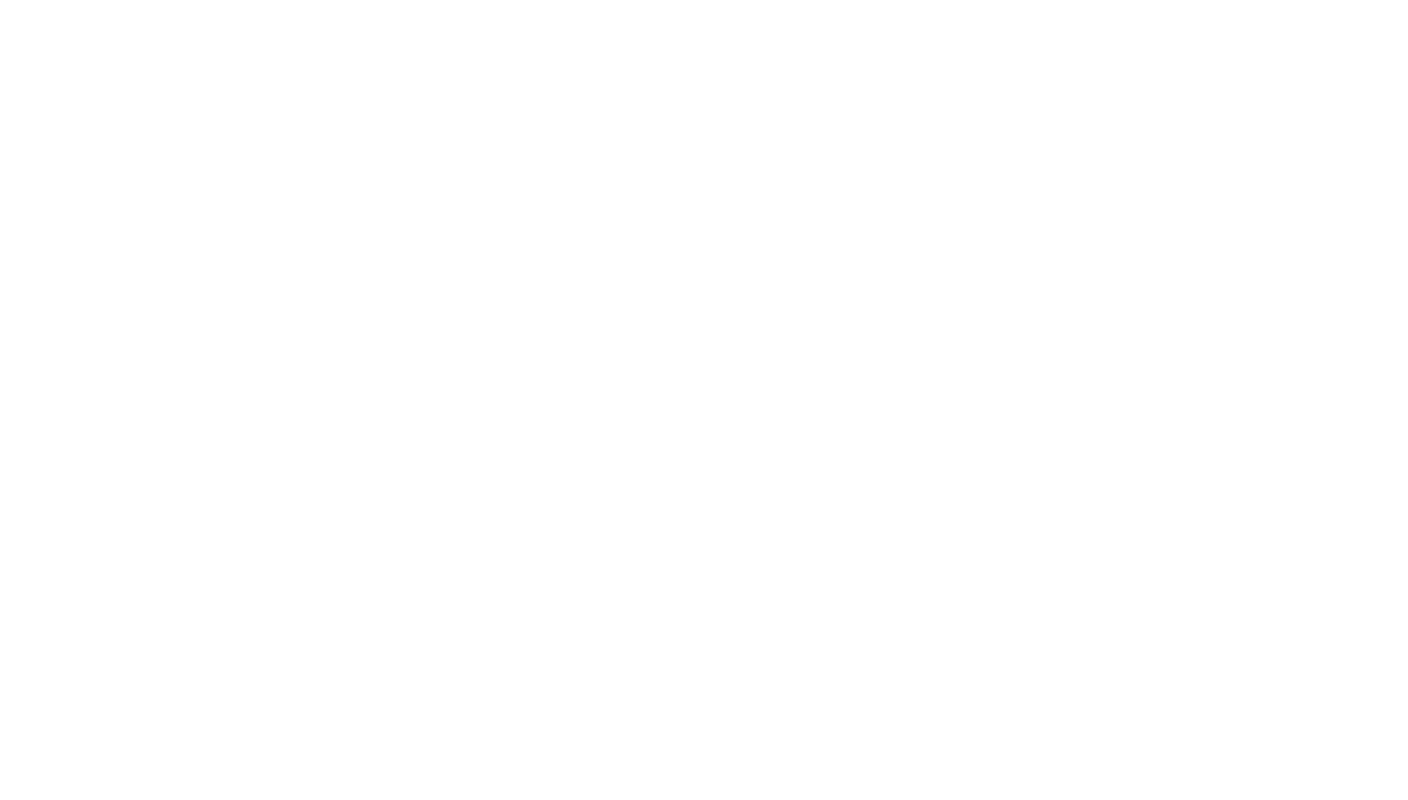
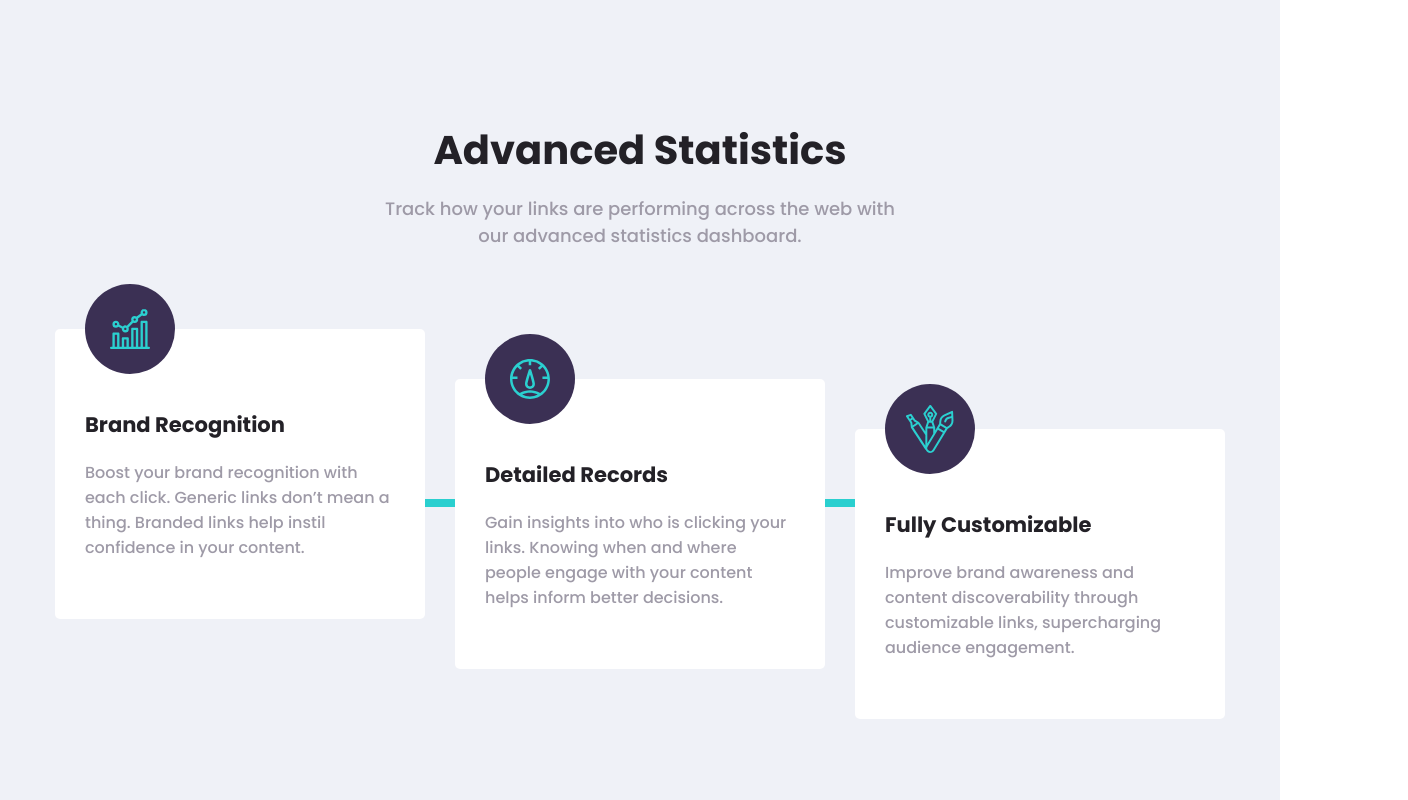
Before and after one commit to elienensousa/shortly, a React (Create React App) app: page / in a window 1280 px wide. Shown: the part 780-1580 px from the top of the page, 1408 px wide, since content can reach past the window. Before the commit the page ends 800 px from the top, so only its background shows below. Built offline with nearby package versions, Linux system fonts and the light colour scheme.

Commit message:
Componente BenefitsSection

```diff
--- a/src/App.js
+++ b/src/App.js
@@ -1,3 +1,4 @@
+import { BenefitsSection } from './components/BenefitsSection';
 import { Header } from './components/Header';
 import { Hero } from './components/Hero';
 import './styles/global.scss';
@@ -7,6 +8,8 @@ function App() {
     <>
       <Header />
       <Hero />
+
+      <BenefitsSection />
     </>
   );
 }
--- /dev/null
+++ b/src/components/BenefitsSection/index.js
@@ -0,0 +1,57 @@
+import './styles.scss'
+import iconBrandRecognition from '../../assets/icon-brand-recognition.svg'
+import iconDetailedRecords from '../../assets/icon-detailed-records.svg'
+import iconFullyCustomizable from '../../assets/icon-fully-customizable.svg'
+
+
+const content = [
+    {
+        icon: iconBrandRecognition,
+        title: "Brand Recognition",
+        content:"Boost your brand recognition with each click. Generic links don’t mean a thing. Branded links help instil confidence in your content."
+    },
+
+    {
+        icon: iconDetailedRecords,
+        title: "Detailed Records",
+        content:"Gain insights into who is clicking your links. Knowing when and where people engage with your content helps inform better decisions."
+    },
+
+    {
+        icon: iconFullyCustomizable,
+        title: "Fully Customizable",
+        content:"  Improve brand awareness and content discoverability through customizable links, supercharging audience engagement."
+    },
+
+]
+
+export function BenefitsSection(){
+    return(
+        <>
+        <section className='benefits_section'>
+            <div className='header_section'>
+                <h2>Advanced Statistics</h2>
+                <p>Track how your links are performing across the web with our advanced statistics dashboard.</p>
+            </div>
+
+            <div className='wrapper'>
+                <span />
+                {
+                    content.map(({ icon,title,content }) =>{
+                           return(
+                           <div className='benefits_content' key={title}>
+                               <div className='benefits_icon'>
+                                <img src={icon} alt={title} />
+                               </div>
+                                <h3>{title}</h3>
+                                <p>{content}</p>
+
+                            </div>)
+                    })
+                }
+
+            </div>
+        </section>
+        </>
+    )
+}
--- /dev/null
+++ b/src/components/BenefitsSection/styles.scss
@@ -0,0 +1,83 @@
+.benefits_section{
+    display: flex;
+    flex-direction: column;
+    align-items: center;
+    justify-content: center;
+    padding: 128px;
+    background: var(--gray_100);
+    width: 100vw;
+
+
+    .header_section{
+        display: flex;
+        align-items: center;
+        justify-content: center;
+        flex-direction: column;
+
+        width: 520px;
+
+        h2{
+            color: var(--very_dark_violet);
+            margin-bottom: 15px;
+            font-size: 2.5rem;
+        }
+        p{
+            text-align: center;
+            font-size: 18px;
+            color: var(--grayish_violet);
+            margin-bottom: 80px;
+
+        }
+    }
+
+    .wrapper{
+        display: flex;
+
+
+        span{
+            position: absolute;
+            width: 70%;
+            height: 8px;
+            background: var(--cyan);
+            margin-top: 170px;
+        }
+
+        .benefits_content{
+            position: relative;
+            border-radius: 5px;
+            height: 290px;
+            width: 370px;
+            padding: 30px;
+            background: white;
+            color: var(--very_dark_violet);
+
+
+            &:nth-of-type(2){
+                margin: 50px 0 0 30px;
+            }
+
+            &:nth-of-type(3){
+                margin: 100px 0 0 30px;
+            }
+
+            .benefits_icon{
+                margin: -75px 0 35px 0;
+                display: flex;
+                align-items: center;
+                justify-content: center;
+                background: var(--dark_violet);
+                width: 90px;
+                height: 90px;
+                border-radius: 100px;
+            }
+
+
+            p{
+                margin-top: 20px;
+                color: var(--grayish_violet);
+                font-size: 16px;
+            }
+
+        }
+    }
+}
--- a/src/components/Header/styles.scss
+++ b/src/components/Header/styles.scss
@@ -3,9 +3,8 @@ header{
     flex-direction: row;
     justify-content: space-between;
     align-items: flex-end;
-    height: 80px;
-    width: 10;
-    margin: 0 120px;
+    width: 80vw;
+    margin: 50px 160px;
 
 
     .logo{
--- a/src/components/Hero/styles.scss
+++ b/src/components/Hero/styles.scss
@@ -1,11 +1,11 @@
 .hero{
-    height: 90vh;
-    width: auto;
+    width: 110vw;
 
     display: flex;
     align-items: center;
     justify-content: space-around;
     flex-direction: row;
+    padding-bottom: 150px;
 
     .content{
         display: flex;
@@ -13,6 +13,7 @@
         justify-content: center;
         flex-direction: column;
         max-width: 720px;
+
 
         padding: 0 100px 0 100px;
 
@@ -37,7 +38,7 @@
         height: 50px;
         width: 180px;
         align-self: flex-start;
-       margin-top: 30px;
+        margin-top: 30px;
         color: white;
         background: var(--cyan);
         border-radius: 30px;
--- a/src/styles/global.scss
+++ b/src/styles/global.scss
@@ -8,6 +8,7 @@
 
     /*Neutral*/
     --gray: hsl(0, 0%, 75%);
+    --gray_100: hsl(225, 33.3%, 95.3%);
     --grayish_violet: hsl(257, 7%, 63%);
     --very_dark_blue: hsl(255, 11%, 22%);
     --very_dark_violet: hsl(260, 8%, 14%);
@@ -18,6 +19,8 @@
     padding: 0;
     box-sizing: border-box;
 }
+
+
 
 body{
     font-size: 18px;
```
